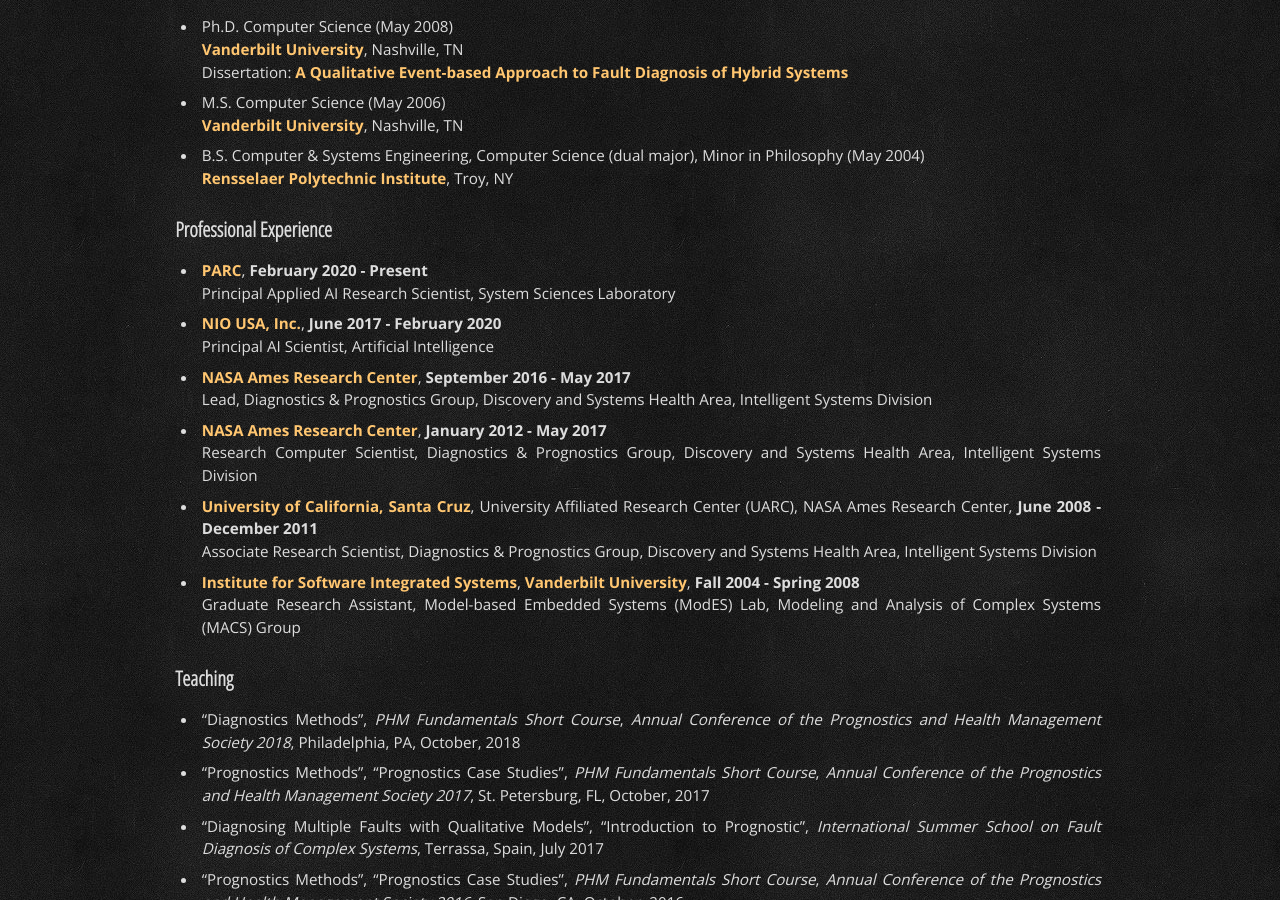
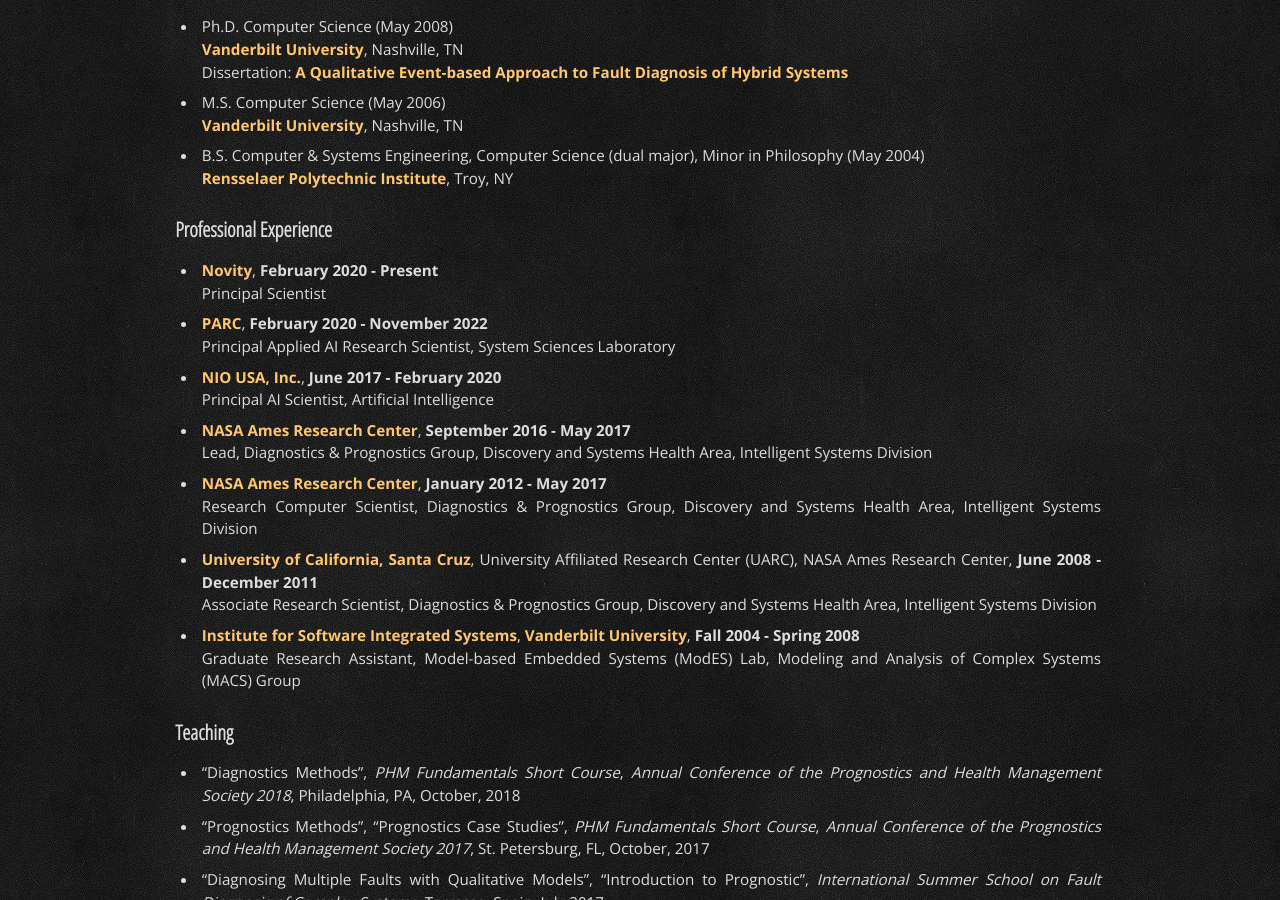
Before and after one commit to matthewjdaigle/matthewjdaigle.github.io, a Jekyll site: the page built from CV.md, in a window 1280 px wide and 900 px high, scrolled down 310 px. Built offline with Jekyll 4.4.1, drawn with Linux system fonts in a browser that asks for light colours.

Commit message:
Update CV.md

```diff
--- a/CV.md
+++ b/CV.md
@@ -17,7 +17,9 @@
 [Rensselaer Polytechnic Institute](http://www.rpi.edu), Troy, NY
 
 ### Professional Experience
-- [PARC](http://www.parc.com), **February 2020 - Present**
+- [Novity](https://novity.us/), **February 2020 - Present**
+Principal Scientist
+- [PARC](http://www.parc.com), **February 2020 - November 2022**
 Principal Applied AI Research Scientist, System Sciences Laboratory
 - [NIO USA, Inc.](https://www.nio.io), **June 2017 - February 2020**
 Principal AI Scientist, Artificial Intelligence
```
